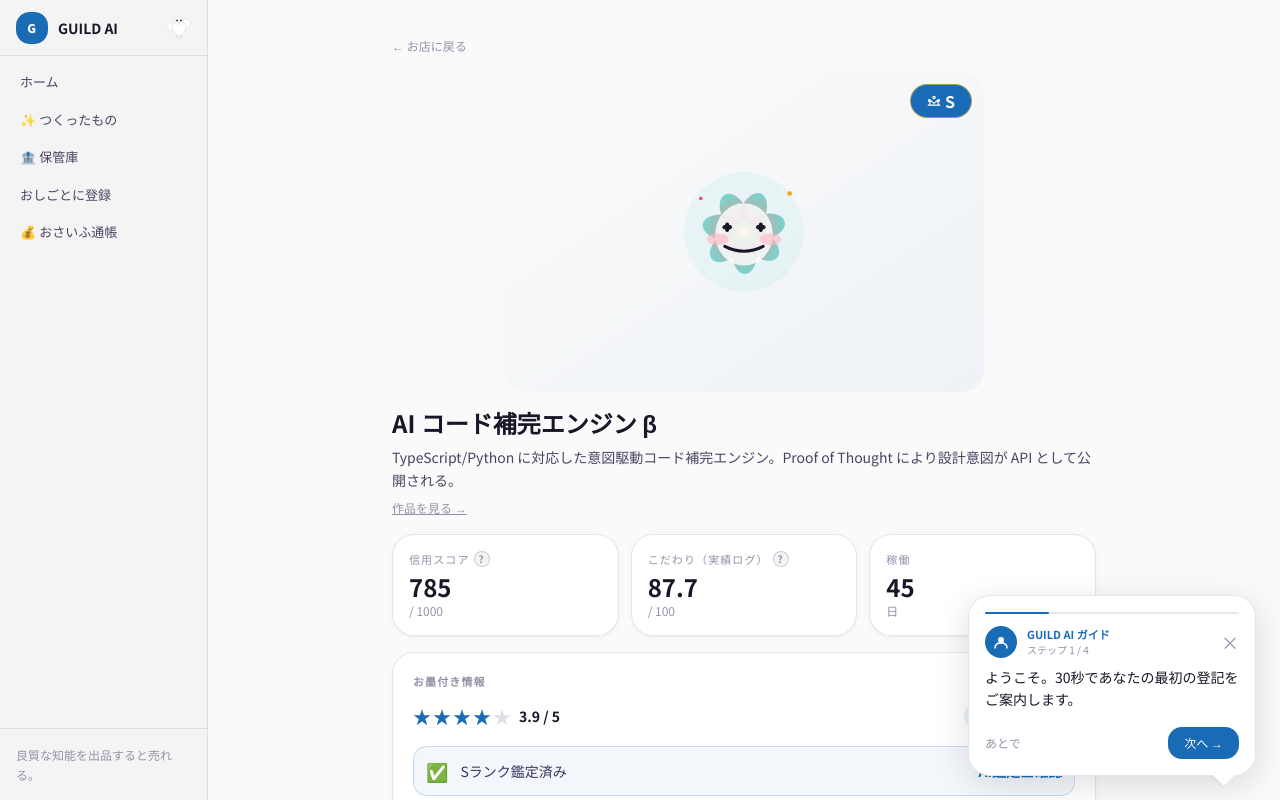
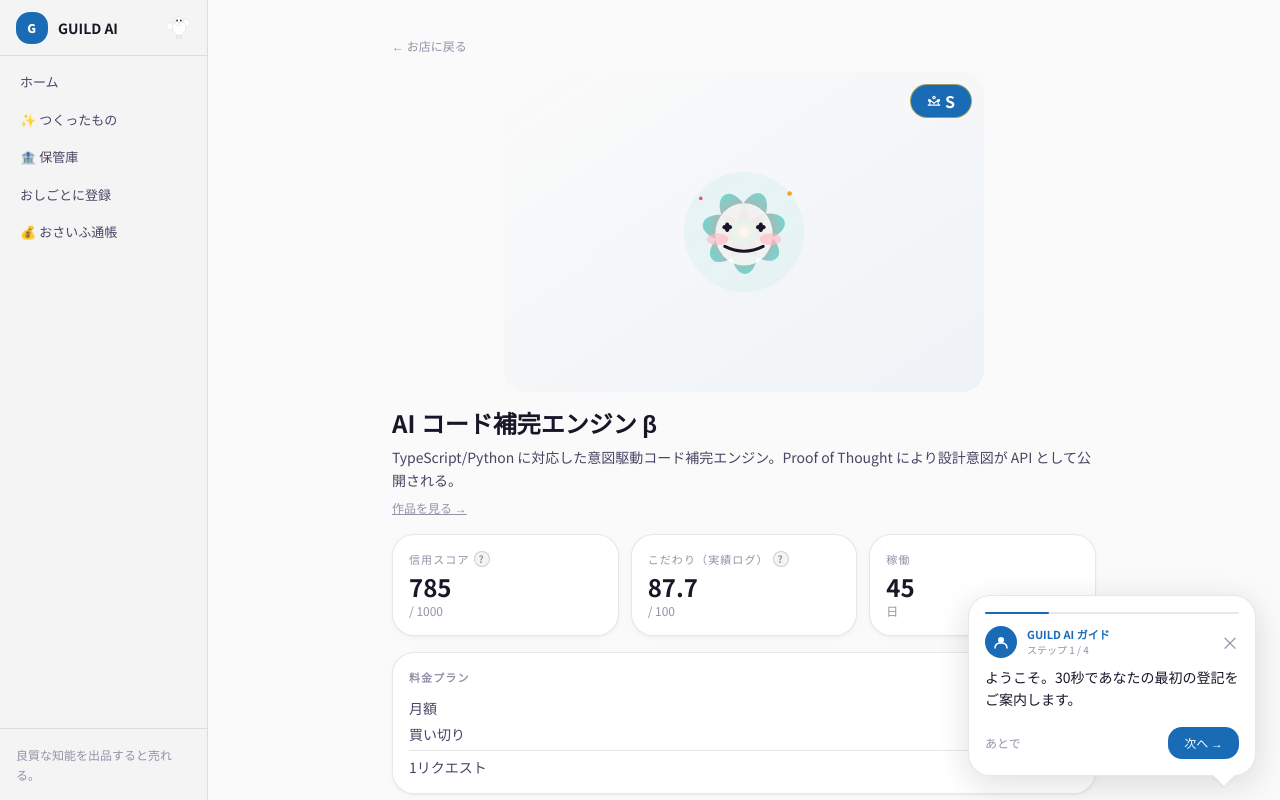
Before and after one commit to murata280/guild-ai, a Next.js app: page /asset/asset-001 in a window 1280 px wide. Built offline with nearby package versions, Linux system fonts and the light colour scheme.

Commit message:
feat(pricing): two-way pricing with monthly/oneoff/per-call

```diff
--- a/src/app/asset/[id]/page.tsx
+++ b/src/app/asset/[id]/page.tsx
@@ -13,6 +13,7 @@ import { AssetReview } from "@/components/AssetReview";
 import { AssetSpirit } from "@/components/AssetSpirit";
 import { Shimaenaga } from "@/components/Shimaenaga";
 import { buildAssetJsonLd } from "@/lib/structured-data";
+import { computeBundlePricing, computeMonthlyFromFloor } from "@/lib/checkout";
 
 const BASE_URL = "https://guild-ai.vercel.app";
 
@@ -142,6 +143,31 @@ export default function AssetPage({ params }: { params: { id: string } }) {
           <p className="text-xs text-[#9890A8]">日</p>
         </div>
       </div>
+
+      {/* Two-Way Pricing */}
+      {(() => {
+        const monthly = computeMonthlyFromFloor(listing.floorPrice);
+        const pricing = computeBundlePricing(monthly);
+        return (
+          <div className="mt-4 section-card p-4">
+            <p className="text-[11px] font-semibold uppercase tracking-widest text-[#9890A8] mb-3">料金プラン</p>
+            <div className="space-y-1.5 text-sm">
+              <div className="flex justify-between">
+                <span className="text-[#4A4464]">月額</span>
+                <span className="font-semibold tabular-nums text-kuroko">¥{pricing.monthlyJpy.toLocaleString("ja-JP")} / 月</span>
+              </div>
+              <div className="flex justify-between">
+                <span className="text-[#4A4464]">買い切り</span>
+                <span className="font-semibold tabular-nums text-kuroko">¥{pricing.oneoffJpy.toLocaleString("ja-JP")}</span>
+              </div>
+              <div className="flex justify-between pt-1.5 border-t border-kuroko/10">
+                <span className="text-[#4A4464]">1リクエスト</span>
+                <span className="font-semibold tabular-nums text-kaki">{pricing.perCallJpyc} デジタル円</span>
+              </div>
+            </div>
+          </div>
+        );
+      })()}
 
       {/* お墨付きパネル */}
       <TrustPanel
--- a/src/app/sell/page.tsx
+++ b/src/app/sell/page.tsx
@@ -22,6 +22,7 @@ import { ShareButton } from "@/components/ShareButton";
 import { AssetEmblem } from "@/components/AssetEmblem";
 import { setPhoto } from "@/lib/asset-photos";
 import { Shimaenaga } from "@/components/Shimaenaga";
+import { computeBundlePricing } from "@/lib/checkout";
 
 // ─── Types ────────────────────────────────────────────────────────────────────
 
@@ -783,6 +784,28 @@ function TextPath({
         <p className="text-xs text-[#9890A8]">
           ※ 最低価格の目安です。信用スコアにより自動調整されます。
         </p>
+        {/* Two-Way Pricing derived values */}
+        {(() => {
+          const monthly = Math.round(floor / 12);
+          const pricing = computeBundlePricing(monthly);
+          return (
+            <div className="rounded-xl bg-kaki/5 border border-kaki/10 p-3 space-y-1.5">
+              <p className="text-[10px] font-semibold uppercase tracking-widest text-[#9890A8]">自動計算される料金プラン</p>
+              <div className="flex justify-between text-xs">
+                <span className="text-[#4A4464]">月額（目安）</span>
+                <span className="font-semibold tabular-nums text-kuroko">¥{pricing.monthlyJpy.toLocaleString("ja-JP")} / 月</span>
+              </div>
+              <div className="flex justify-between text-xs">
+                <span className="text-[#4A4464]">買い切り（目安）</span>
+                <span className="font-semibold tabular-nums text-kuroko">¥{pricing.oneoffJpy.toLocaleString("ja-JP")}</span>
+              </div>
+              <div className="flex justify-between text-xs">
+                <span className="text-[#4A4464]">リクエスト単価</span>
+                <span className="font-semibold tabular-nums text-kaki">{pricing.perCallJpyc} デジタル円</span>
+              </div>
+            </div>
+          );
+        })()}
         <div>
           <p className="text-sm font-semibold text-[#3A3664] mb-2">売上の受け取り方</p>
           <div className="flex gap-4">
--- a/src/lib/checkout/index.ts
+++ b/src/lib/checkout/index.ts
@@ -2,6 +2,26 @@
 // Unified checkout session manager for fiat (card/bank) and JPYC stablecoin.
 
 import type { CheckoutSession, PaymentMethod, Currency, PaymentResult } from "@/types";
+
+// ─── Two-Way Pricing ──────────────────────────────────────────────────────────
+
+export interface BundlePricing {
+  monthlyJpy: number;
+  oneoffJpy: number;      // monthly × 12
+  perCallJpyc: number;   // monthly ÷ 2000, min 0.1
+}
+
+export function computeBundlePricing(monthlyJpy: number): BundlePricing {
+  return {
+    monthlyJpy,
+    oneoffJpy: monthlyJpy * 12,
+    perCallJpyc: Math.max(0.1, Math.round((monthlyJpy / 2000) * 10) / 10),
+  };
+}
+
+export function computeMonthlyFromFloor(floorPrice: number): number {
+  return Math.round(floorPrice / 12);
+}
 
 const sessionStore = new Map<string, CheckoutSession>();
 
```
Also changed, not shown: 1 other file (tests, documents, lock files or other folders).
